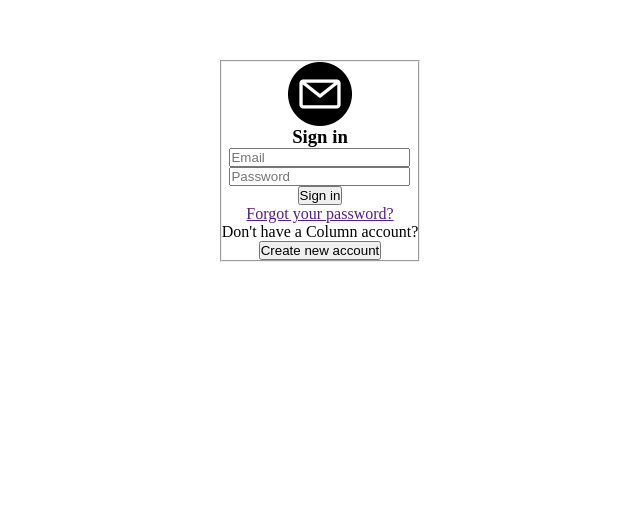
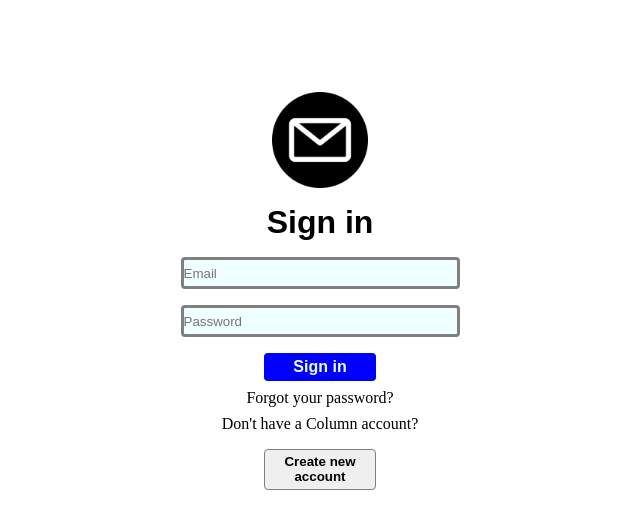
Before and after one commit to kahmariano/formulario, a plain HTML site: page index.html in a window 1280 px wide. Shown: the part 180-708 px from the top of the page, without its empty margins (320-960 px from the left). Drawn offline with Linux system fonts and the light colour scheme.

Commit message:
estulizaçao

```diff
--- a/index.html
+++ b/index.html
@@ -13,13 +13,19 @@
         <img src="./o-email.png" alt="icone de email" />
         <h3>Sign in</h3>
         <label for="email"></label>
-        <input id="email" type="email" placeholder="Email" />
+        <input id="email" type="email" placeholder="Email" required size="32" />
         <label for="password"></label>
-        <input id="password" type="password" placeholder="Password" />
-        <button type="submit">Sign in</button>
+        <input
+          id="password"
+          type="password"
+          placeholder="Password"
+          required
+          size="32"
+        />
+        <button id="sign" type="submit">Sign in</button>
         <a href="">Forgot your password?</a>
         <p>Don't have a Column account?</p>
-        <button type="submit">Create new account</button>
+        <button id="create" type="submit">Create new account</button>
       </fieldset>
     </form>
   </body>
--- a/style.css
+++ b/style.css
@@ -17,8 +17,50 @@
   flex-direction: column;
   align-items: center;
   justify-items: center;
+  padding: 2rem;
+  border: none;
 }
 
 img {
-  width: 4rem;
+  width: 6rem;
 }
+
+h3 {
+  font-family: sans-serif;
+  font-size: 2rem;
+  font-weight: bold;
+  margin-top: 1rem;
+}
+
+input {
+  margin-top: 1rem;
+  border-radius: 0.25rem;
+  border: solid gray 0.2rem;
+  background-color: azure;
+  height: 2rem;
+}
+
+button {
+  margin-top: 1rem;
+  width: 7rem;
+  border-radius: 0.25rem;
+  font-weight: bold;
+  padding: 0.3rem;
+}
+
+#sign {
+  background-color: blue;
+  color: azure;
+  border: none;
+  font-size: 1rem;
+}
+
+#create {
+  border: solid gray 0.1rem;
+}
+
+a {
+  text-decoration: none;
+  color: currentColor;
+  margin: 0.5rem;
+}
```
